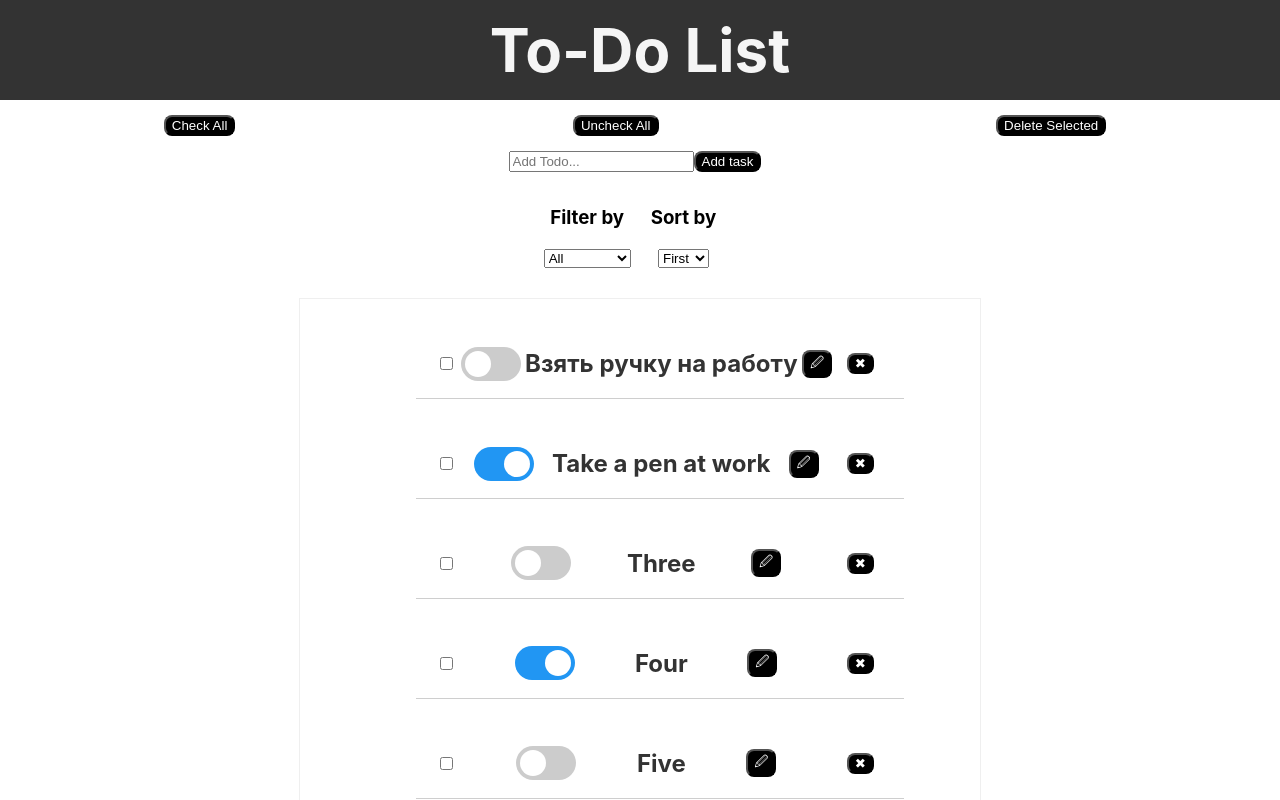
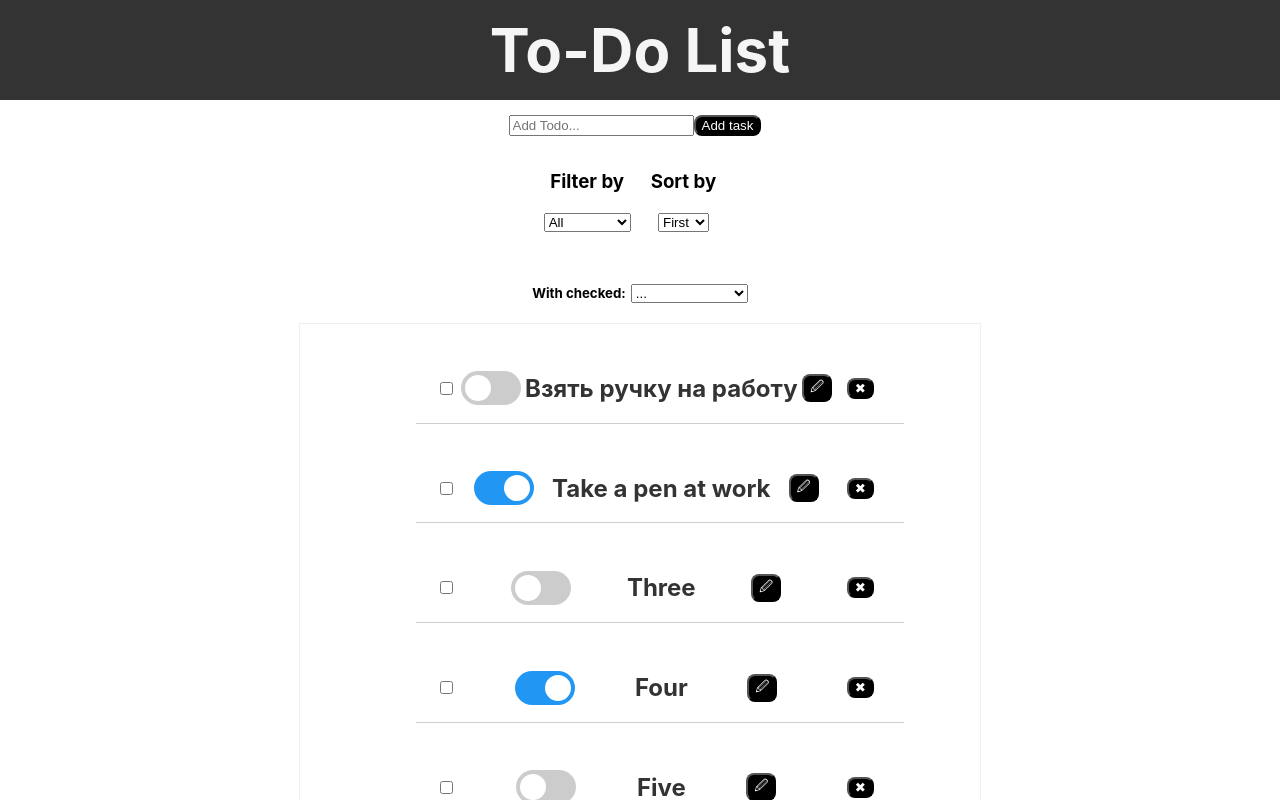
Before and after one commit to pe7r/project, a React (Create React App) app: page / in a window 1280 px wide. Shown: the top 800 px of the page. Built offline with nearby package versions, Linux system fonts and the light colour scheme.

Commit message:
Added drop down list to work with items check property (no functionality) (April 2) #7

```diff
--- a/src/App.css
+++ b/src/App.css
@@ -31,3 +31,8 @@ border: 1px solid #efefef;
 	margin-right: 20px;
 	margin-bottom: 30px;
 }
+
+.check h5 {
+	display: inline-block;
+	margin-right: 5px;
+}
--- a/src/App.js
+++ b/src/App.js
@@ -13,8 +13,7 @@ class App extends Component {
 		checkedTasks: [],
 		currentPage: 1,
 		filterRules: 'all',
-		isDateSorted: false,
-		isAlpha: false,
+		checkRules: null,
 		sortRules: null
 	}
 
@@ -160,7 +159,8 @@ class App extends Component {
 			filterRules,
 			isDateSorted,
 			isAlpha,
-			sortRules
+			sortRules,
+			checkRules
 		} = this.state;
 
 		let filteredItems = []
@@ -257,11 +257,6 @@ class App extends Component {
 		return (
 			<div className="app">
 				<Header />
-				<Filters
-				onCheckAll={this.onCheckAll}
-				onUncheckAll={this.onUncheckAll}
-				deleteSelected={this.deleteSelected}
-				/>
 				<AddTask
 				onCreate={this.addTask}
 				/>
@@ -281,8 +276,17 @@ class App extends Component {
 						    <option value="last"> Last </option>
 						    <option value="a-z"> A - Z </option>
 						    <option value="z-a"> Z - A </option>
-
-
+						</select>
+					</form>
+				</section>
+				<section>
+					<form className="check">
+						<h5> With checked: </h5>
+						<select id="sorts" onChange={this.checkAction} value={checkRules}>
+						    <option value="first"> ... </option>
+						    <option value="last"> Check All </option>
+						    <option value="a-z"> Uncheck All </option>
+						    <option value="z-a"> Delete Selected </option>
 						</select>
 					</form>
 				</section>
```
Lines whose indentation alone changed are shown as unchanged.
